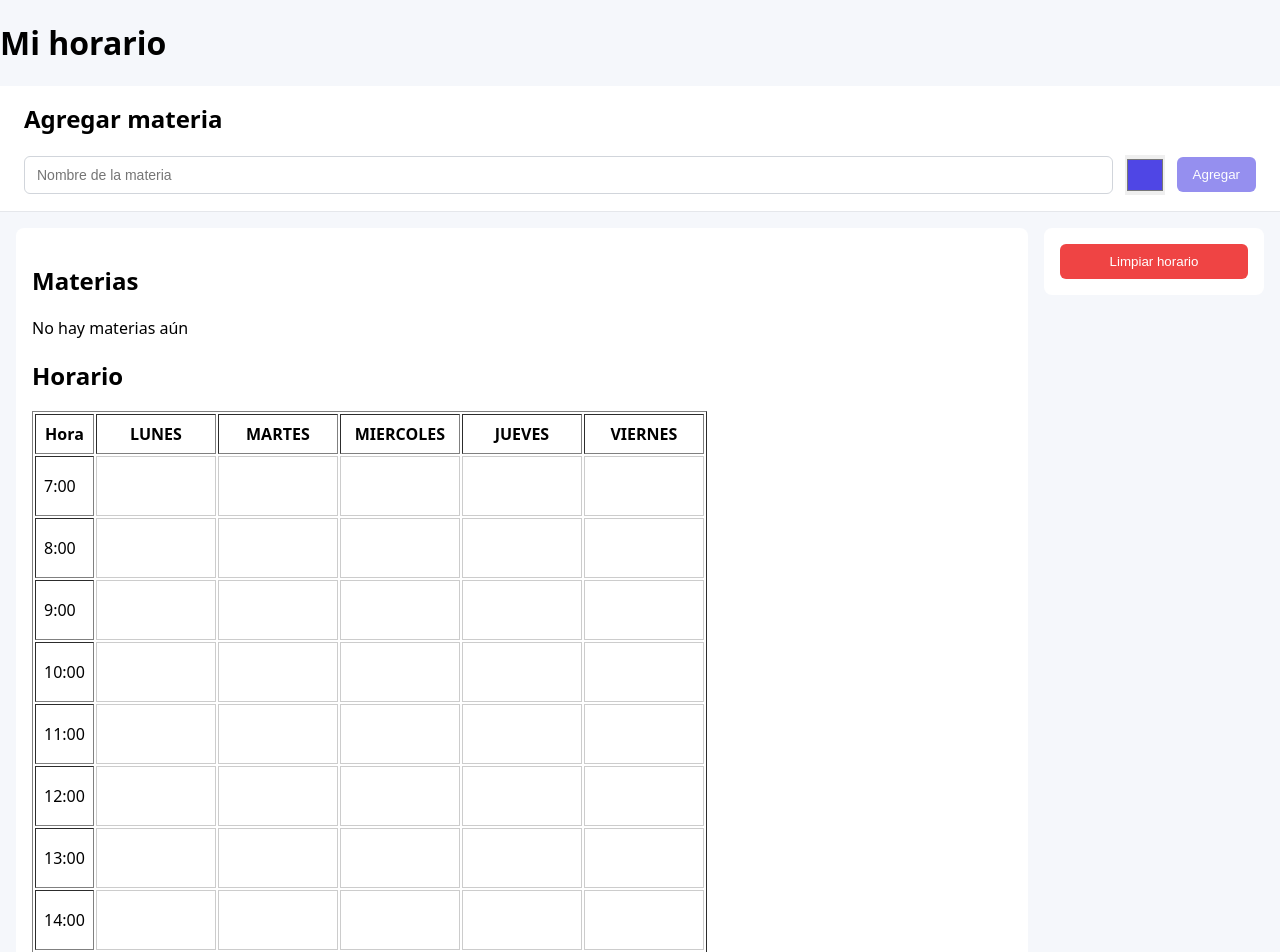
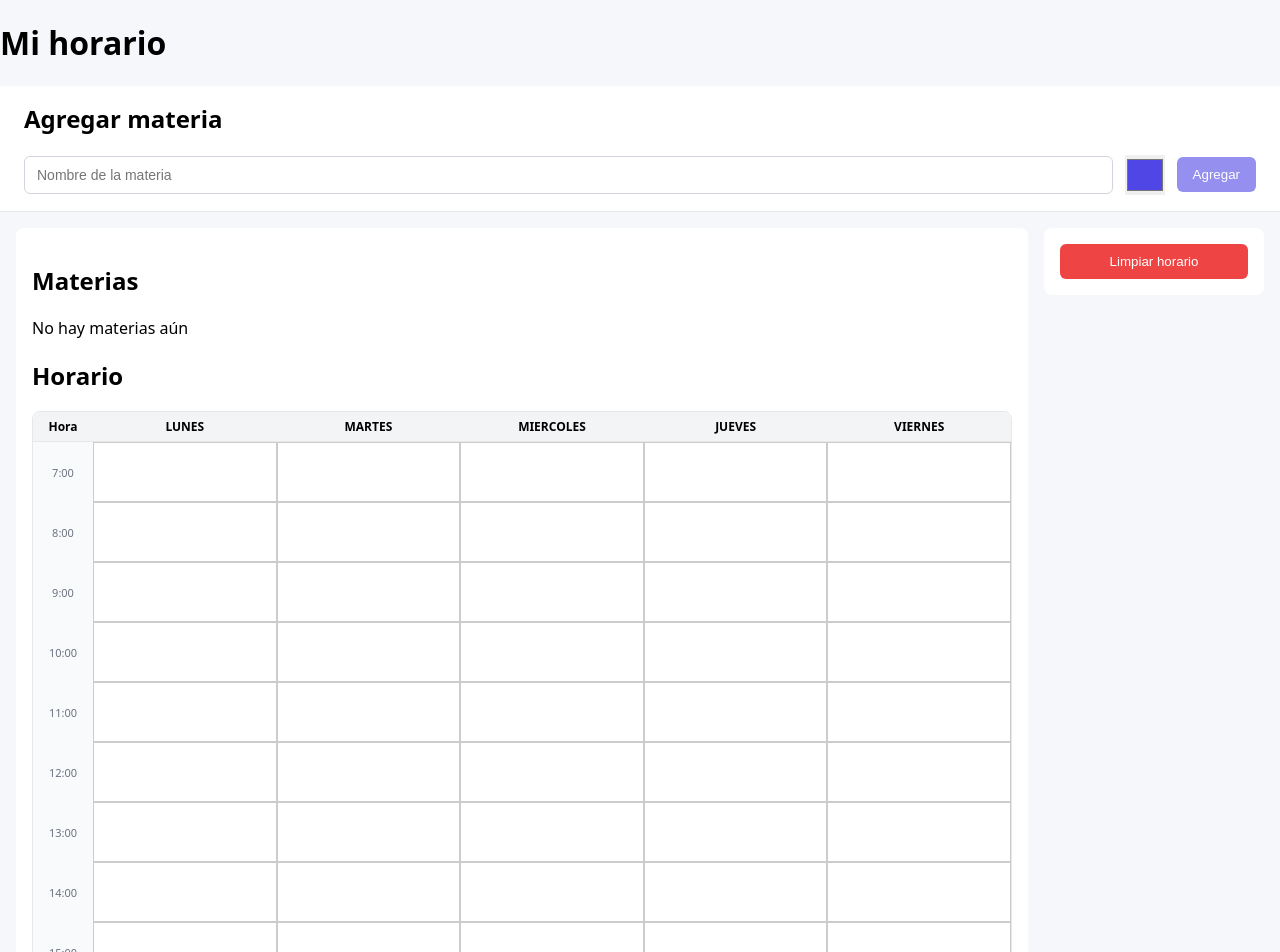
Before and after one commit to 80chucho08/SchTrack, a React (Vite) app: page / in a window 1280 px wide. Shown: the top 952 px of the page. Built offline with nearby package versions, Linux system fonts and the light colour scheme.

Commit message:
styles para horario grid y mejorar el tamaño de las cards

```diff
--- a/src/App.css
+++ b/src/App.css
@@ -141,6 +141,70 @@ body {
     margin-bottom: 16px;
 }
 
-.panel-materias > div:hover {
+.panel-materias>div:hover {
     transform: scale(1.05);
 }
+
+
+
+
+/* horario gird  */
+
+.horario-grid {
+  display: grid;
+  grid-template-columns: 60px repeat(5, 1fr); /* horas + lunes-viernes */
+  width: 100%;
+  border: 1px solid #e5e7eb;
+  border-radius: 8px;
+  overflow: hidden;
+}
+
+
+.horario-row {
+  display: contents;
+}
+
+
+.horario-cell {
+  height: 42px; /* 👈 CLAVE para que quepa */
+  border: 1px solid #e5e7eb;
+  padding: 4px;
+  font-size: 12px;
+}
+
+
+.hora-label {
+  font-size: 11px;
+  color: #6b7280;
+  display: flex;
+  align-items: center;
+  justify-content: center;
+  background-color: #f9fafb;
+}
+
+
+.horario-header {
+  background-color: #f3f4f6;
+  font-size: 12px;
+  font-weight: 600;
+  text-align: center;
+  padding: 6px 0;
+  border-bottom: 1px solid #e5e7eb;
+}
+
+
+.horario-cell:hover {
+  background-color: #f1f5f9;
+}
+
+
+.materia-en-celda {
+  height: 100%;
+  font-size: 11px;
+  padding: 4px;
+  border-radius: 6px;
+  display: flex;
+  align-items: center;
+  justify-content: center;
+  text-align: center;
+}
--- a/src/components/CeldaHorario.tsx
+++ b/src/components/CeldaHorario.tsx
@@ -3,6 +3,7 @@ import { useDroppable } from "@dnd-kit/core";
 interface Props {
     id: string,
     children?: React.ReactNode;
+    className?: string
 }
 
 const CeldaHorario = ({ id, children }: Props) => {
@@ -20,7 +21,7 @@ const CeldaHorario = ({ id, children }: Props) => {
     };
 
     return (
-        <td ref={setNodeRef} style={style}>
+        <td ref={setNodeRef} style={style} className="classname">
             {children}
         </td>
     );
--- a/src/components/HorarioGrid.tsx
+++ b/src/components/HorarioGrid.tsx
@@ -13,37 +13,36 @@ interface Props {
 
 const HorarioGrid = ({ horario }: Props) => {
     return (
-        <table border={1} cellPadding={8}>
-            <thead>
-                <tr>
-                    <th>Hora</th>
+        <div className="horario-grid">
+            {/* Encabezados */}
+            <div className="horario-header">Hora</div>
             {dias.map((dia) => (
-                        <th key={dia}>{dia}</th>
+                <div key={dia} className="horario-header">{dia}</div>
             ))}
-                </tr>
-            </thead>
 
-            <tbody>
+            {/* Filas */}
             {horas.map((hora) => (
-                    <tr key={hora}>
-                        <td>{hora}:00</td>
+                <>
+                    {/* Hora */}
+                    <div key={`hora-${hora}`} className="hora-label">{hora}:00</div>
 
+                    {/* Celdas por día */}
                     {dias.map((dia) => {
                         const celdaId = `${dia}-${hora}`;
-
                         return (
-                                <CeldaHorario key={celdaId} id={celdaId}>
+                            <CeldaHorario key={celdaId} id={celdaId} className="horario-cell">
                                 {horario[celdaId] && (
-                                        <MateriaCard materia={horario[celdaId]} />
+                                    <MateriaCard
+                                        materia={horario[celdaId]}
+                                        className="materia-en-celda"
+                                    />
                                 )}
-
                             </CeldaHorario>
                         )
                     })}
-                    </tr>
+                </>
             ))}
-            </tbody>
-        </table>
+        </div>
     );
 };
 
--- a/src/components/MateriaCard.tsx
+++ b/src/components/MateriaCard.tsx
@@ -3,6 +3,7 @@ import type { Materia } from "../types/schedule";
 
 interface Props {
   materia: Materia;
+  className?: string;
 }
 
 const MateriaCard = ({ materia }: Props) => {
@@ -19,7 +20,7 @@ const MateriaCard = ({ materia }: Props) => {
     fontWeight: 500,
     cursor: "grab",
     minWidth: "110px",
-
+    height: "53px",
     boxShadow: "0 4px 8px rgba(0,0,0,0.15)",
     touchAction: "none",
     transform: transform
@@ -35,6 +36,7 @@ const MateriaCard = ({ materia }: Props) => {
       {...listeners}
       {...attributes}
       style={style}
+      className="className"
     >
       {materia.nombre}
     </div>
```
Lines whose indentation alone changed are shown as unchanged.
